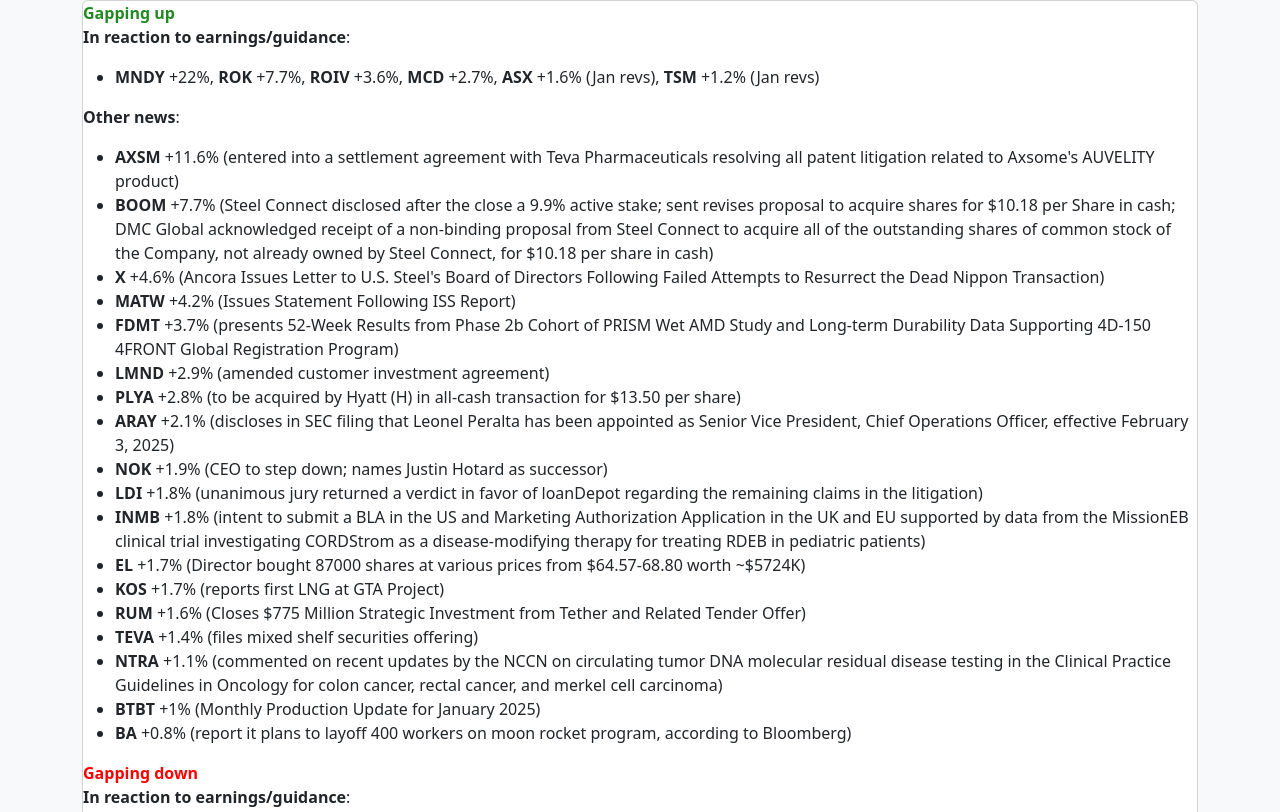
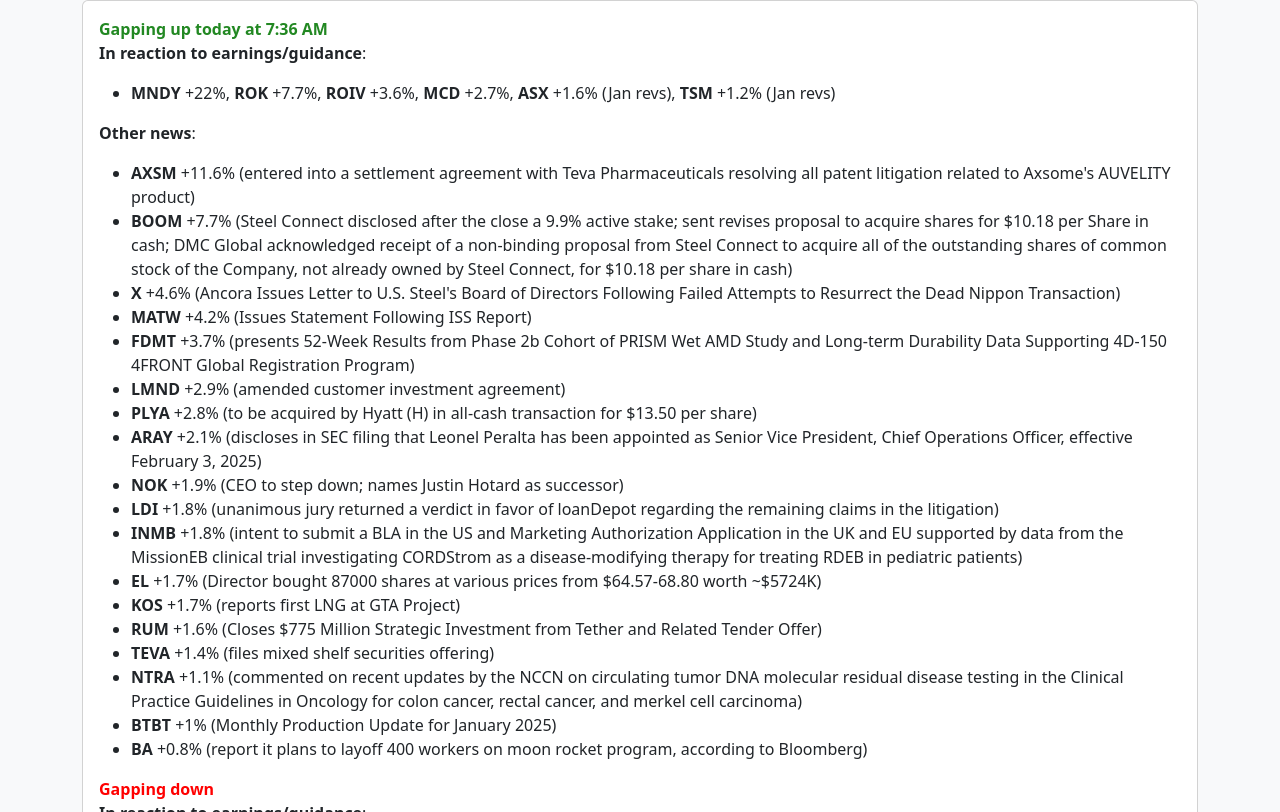
Before and after one commit to Dianuchas/sesion-informativa, a plain HTML site: page index.html in a window 1280 px wide. Shown: the top 812 px of the page. Drawn offline with nearby package versions, Linux system fonts and the light colour scheme.

Commit message:
Add padding to card

```diff
--- a/index.html
+++ b/index.html
@@ -8,8 +8,8 @@
   </head>
   <body class="container bg-light">
 
-<div class="card">
-<div class="lip-article custom-style-big-width custom-style-hide"><p><strong><span style="color: #228822;">Gapping up <br/> </span>In reaction to earnings/guidance</strong>: </p><ul><li><b>MNDY</b> +22%,
+<div class="card p-3">
+<div class="lip-article custom-style-big-width custom-style-hide"><p><strong><span style="color: #228822;">Gapping up today at 7:36 AM<br/> </span>In reaction to earnings/guidance</strong>: </p><ul><li><b>MNDY</b> +22%,
 <b>ROK</b> +7.7%,
 <b>ROIV</b> +3.6%,
 <b>MCD</b> +2.7%,
```
